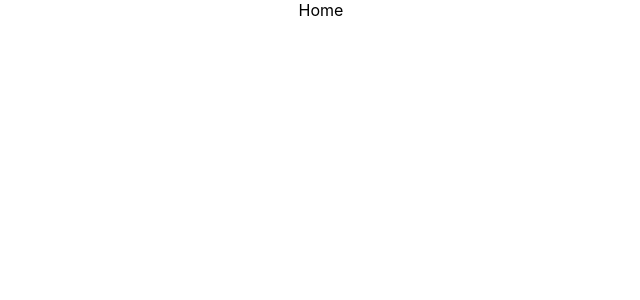
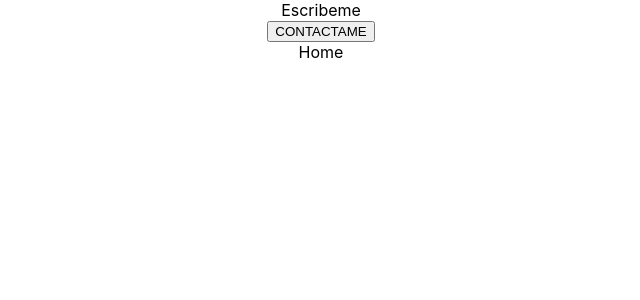
Before and after one commit to gmanriqe/myportfolio, a React (Create React App) app: page / in a window 1280 px wide. Shown: the top 300 px of the page, without its empty margins (319-959 px from the left). Built offline with nearby package versions, Linux system fonts and the light colour scheme.

Commit message:
VISTA Y RUTA - añadiendo header en home

```diff
--- /dev/null
+++ b/src/components/Header/index.js
@@ -0,0 +1,14 @@
+export const Header = () => {
+    return (
+        <header>
+            <div className='container'>
+                <div className='flex'>
+                    <div>Escribeme</div>
+                    <div>
+                        <button type='button'>CONTACTAME</button>
+                    </div>
+                </div>
+            </div>
+        </header>
+    )
+}
--- a/src/views/Home/index.js
+++ b/src/views/Home/index.js
@@ -1,6 +1,12 @@
+import { Header } from "../../components/Header";
+
 const Home = () => {
-    return(
-        <div>Home</div>
+
+    return (
+        <>
+            <Header />
+            <div>Home</div>
+        </>
     )
 }
 export default Home;
```
